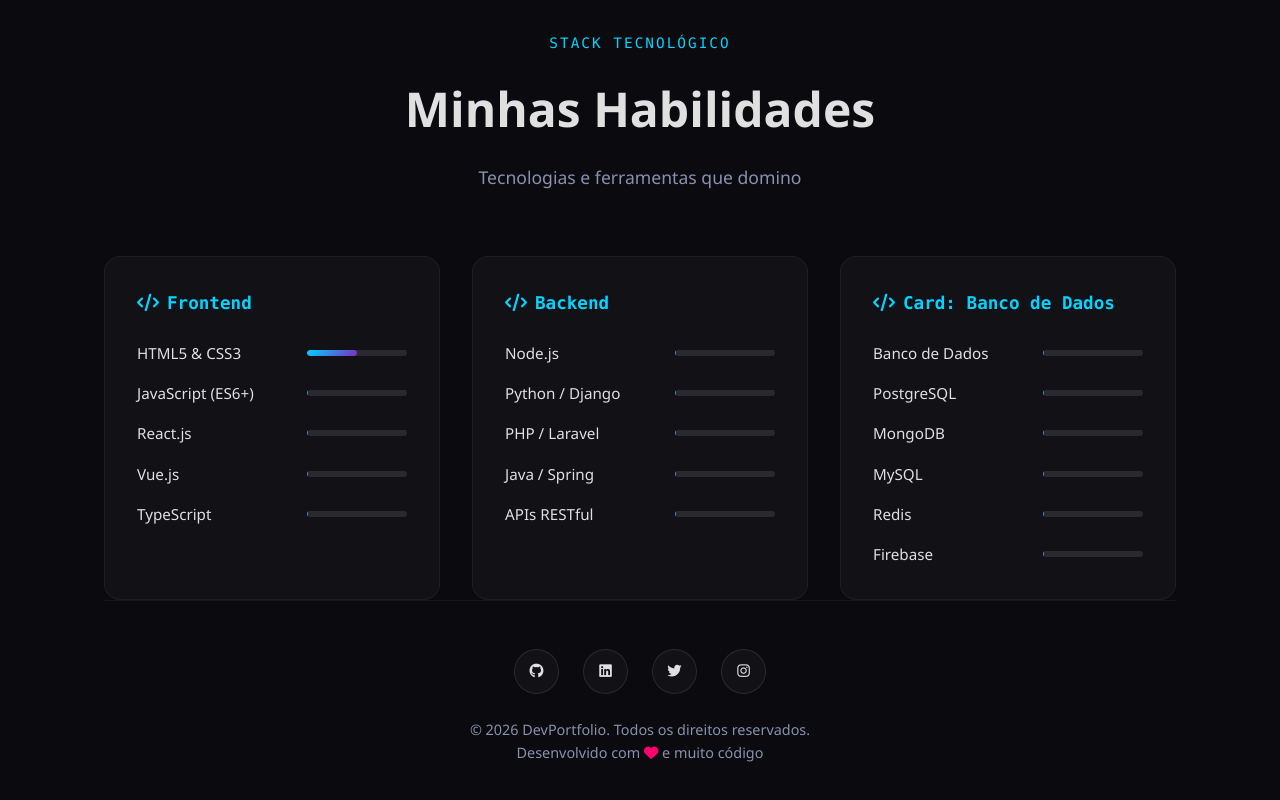
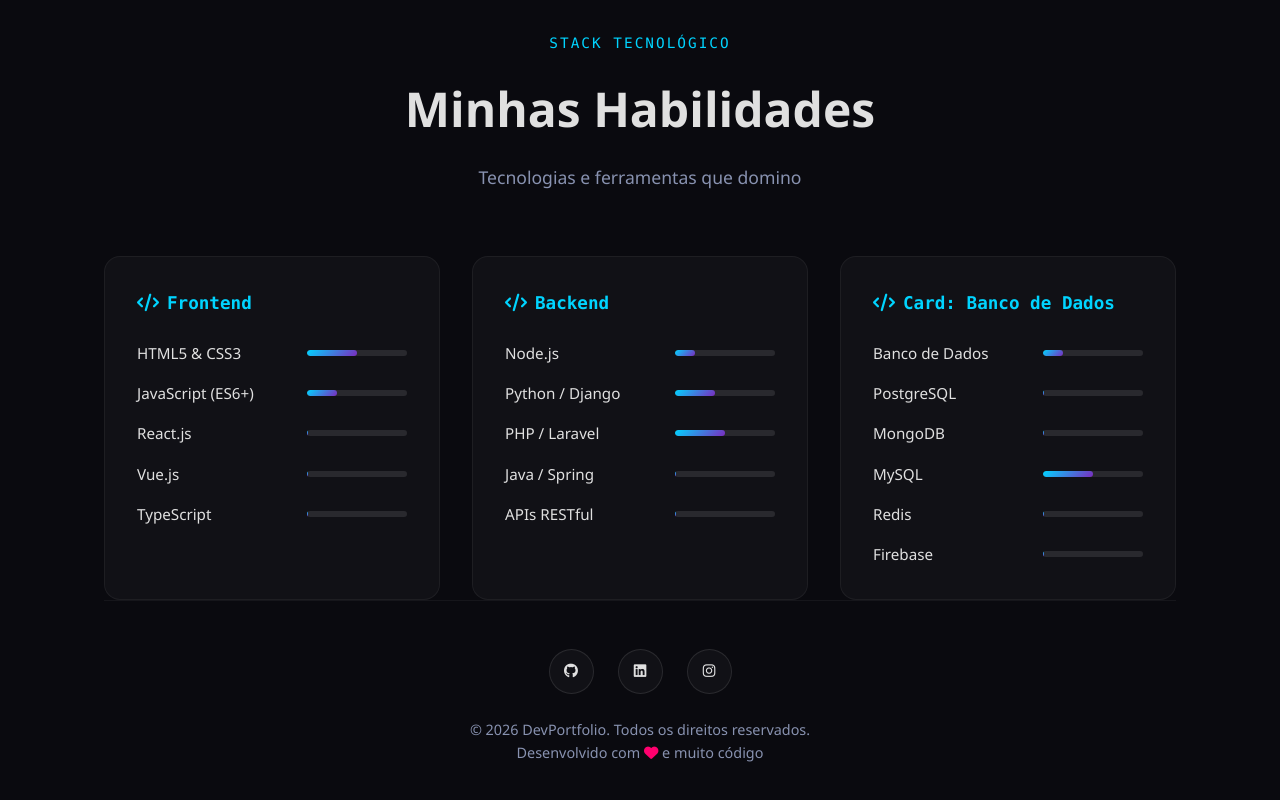
Before and after one commit to Gabriielx/Site_pessoal, a plain HTML site: page habilidades.html in a window 1280 px wide. Shown: the part 476-1276 px from the top of the page. Drawn offline with Linux system fonts and the light colour scheme.

Commit message:
Update habilidades.html

```diff
--- a/habilidades.html
+++ b/habilidades.html
@@ -43,7 +43,7 @@
                     </div>
                     <div class="skill-item">
                         <span class="skill-name">JavaScript (ES6+)</span>
-                        <div class="skill-bar"><div class="skill-progress" style="width: 1%;"></div></div>
+                        <div class="skill-bar"><div class="skill-progress" style="width: 30%;"></div></div>
                     </div>
                     <div class="skill-item">
                         <span class="skill-name">React.js</span>
@@ -65,15 +65,15 @@
                 <div class="skill-list">
                     <div class="skill-item">
                         <span class="skill-name">Node.js</span>
-                        <div class="skill-bar"><div class="skill-progress" style="width: 1%;"></div></div>
+                        <div class="skill-bar"><div class="skill-progress" style="width: 20%;"></div></div>
                     </div>
                     <div class="skill-item">
                         <span class="skill-name">Python / Django</span>
-                        <div class="skill-bar"><div class="skill-progress" style="width: 1%;"></div></div>
+                        <div class="skill-bar"><div class="skill-progress" style="width: 40%;"></div></div>
                     </div>
                     <div class="skill-item">
                         <span class="skill-name">PHP / Laravel</span>
-                        <div class="skill-bar"><div class="skill-progress" style="width: 1%;"></div></div>
+                        <div class="skill-bar"><div class="skill-progress" style="width: 50%;"></div></div>
                     </div>
                     <div class="skill-item">
                         <span class="skill-name">Java / Spring</span>
@@ -91,7 +91,7 @@
                 <div class="skill-list">
                     <div class="skill-item">
                         <span class="skill-name">Banco de Dados</span>
-                        <div class="skill-bar"><div class="skill-progress" style="width: 1%;"></div></div>
+                        <div class="skill-bar"><div class="skill-progress" style="width: 20%;"></div></div>
                     </div>
                     <div class="skill-item">
                         <span class="skill-name">PostgreSQL</span>
@@ -103,7 +103,7 @@
                     </div>
                     <div class="skill-item">
                         <span class="skill-name">MySQL</span>
-                        <div class="skill-bar"><div class="skill-progress" style="width: 1%;"></div></div>
+                        <div class="skill-bar"><div class="skill-progress" style="width: 50%;"></div></div>
                     </div>
                     <div class="skill-item">
                         <span class="skill-name">Redis</span>
@@ -120,10 +120,9 @@
     <footer>
         <div class="footer-content">
             <div class="social-links">
-                <a href="#"><i class="fab fa-github"></i></a>
-                <a href="#"><i class="fab fa-linkedin"></i></a>
-                <a href="#"><i class="fab fa-twitter"></i></a>
-                <a href="#"><i class="fab fa-instagram"></i></a>
+                <a href="https://github.com/Gabriielx/"><i class="fab fa-github"></i></a>
+                <a href="https://www.linkedin.com/in/gabriel-olivier-do-amaral"><i class="fab fa-linkedin"></i></a>
+                <a href="https://www.instagram.com/gabriielxx_z/?utm_source=chatgpt.com"><i class="fab fa-instagram"></i></a>
             </div>
             <p>&copy; 2026 DevPortfolio. Todos os direitos reservados.</p>
             <p>Desenvolvido com <i class="fas fa-heart" style="color: var(--accent);"></i> e muito código</p>
```
